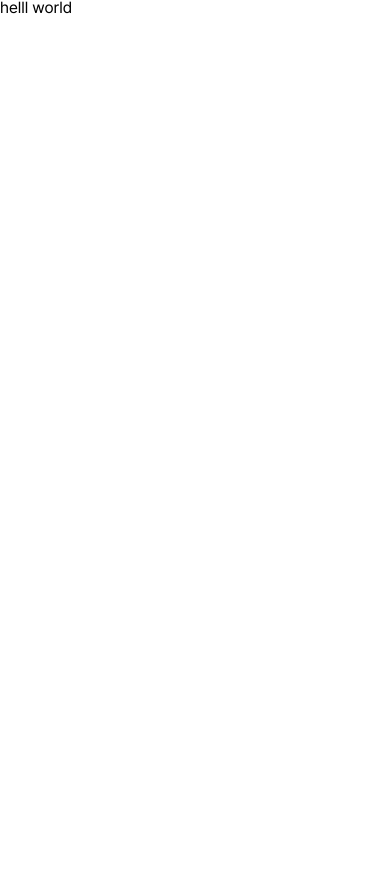
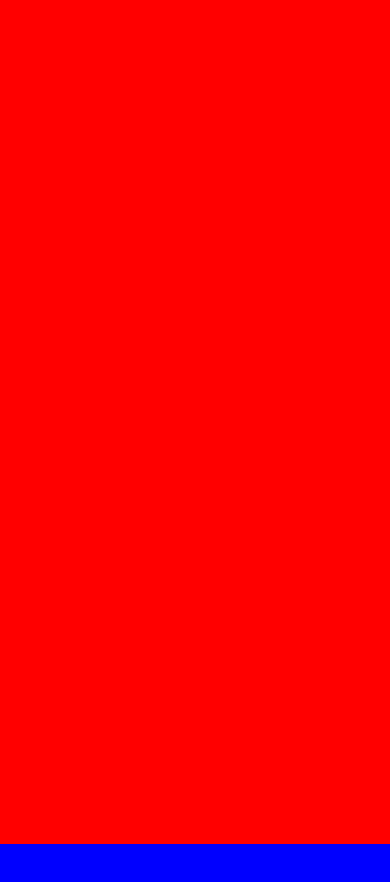
Before and after one commit to kakao-travel-mandi/mandi-frontend, a Next.js app: page / in a window 390 px wide. Shown: the top 882 px of the page. Before the commit the page ends 844 px from the top, so only its background shows below. Built offline with nearby package versions, Linux system fonts and the light colour scheme.

Commit message:
feat: 모바일 웹 레이아웃 설정

```diff
--- a/src/app/layout.tsx
+++ b/src/app/layout.tsx
@@ -17,7 +17,7 @@ export const metadata: Metadata = {
   description: 'Mandi',
   manifest: '/manifest.json',
   viewport:
-    'minimum-scale=1, initial-scale=1, width=device-width, shrink-to-fit=no, viewport-fit=cover',
+    'minimum-scale=1, initial-scale=1, maximum-scale=1, width=device-width, shrink-to-fit=no, viewport-fit=cover user-scalable=no',
 };
 
 export default function RootLayout({
@@ -26,7 +26,7 @@ export default function RootLayout({
   children: React.ReactNode;
 }>) {
   return (
-    <html lang="en">
+    <html lang="ko">
       <body className={Pretendard.className}>{children}</body>
     </html>
   );
--- a/src/app/page.tsx
+++ b/src/app/page.tsx
@@ -1,3 +1,8 @@
 export default function Home() {
-  return <div>helll world</div>;
+  return (
+    <div>
+      <div style={{backgroundColor: 'red', height: '100vh'}}></div>
+      <div style={{backgroundColor: 'blue', height: '100vh'}}></div>
+    </div>
+  );
 }
--- a/src/styles/reset.scss
+++ b/src/styles/reset.scss
@@ -116,6 +116,10 @@ section {
 }
 body {
   line-height: 1;
+  padding: 0;
+  max-width: 600px;
+  margin: 0 auto;
+  overflow-y: scroll;
 }
 menu,
 ol,
```
